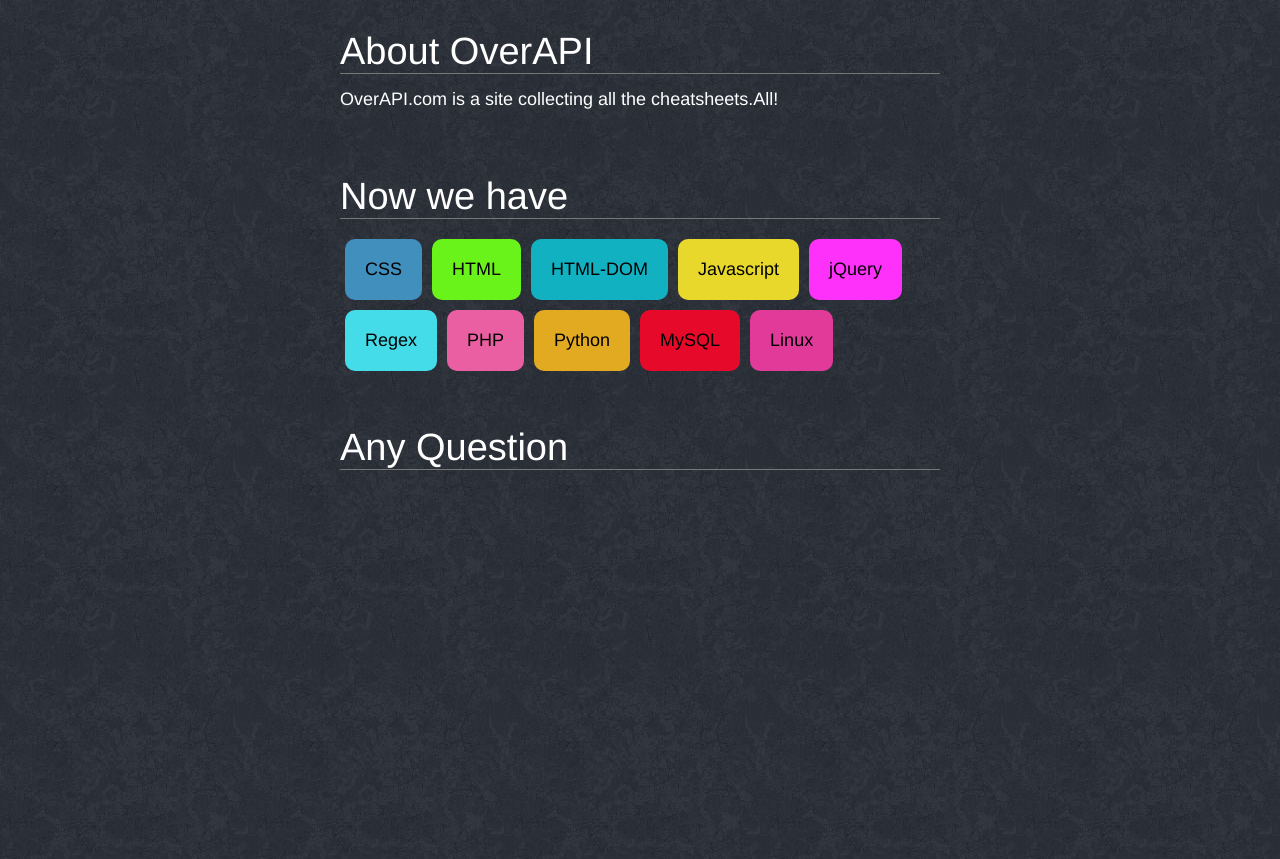
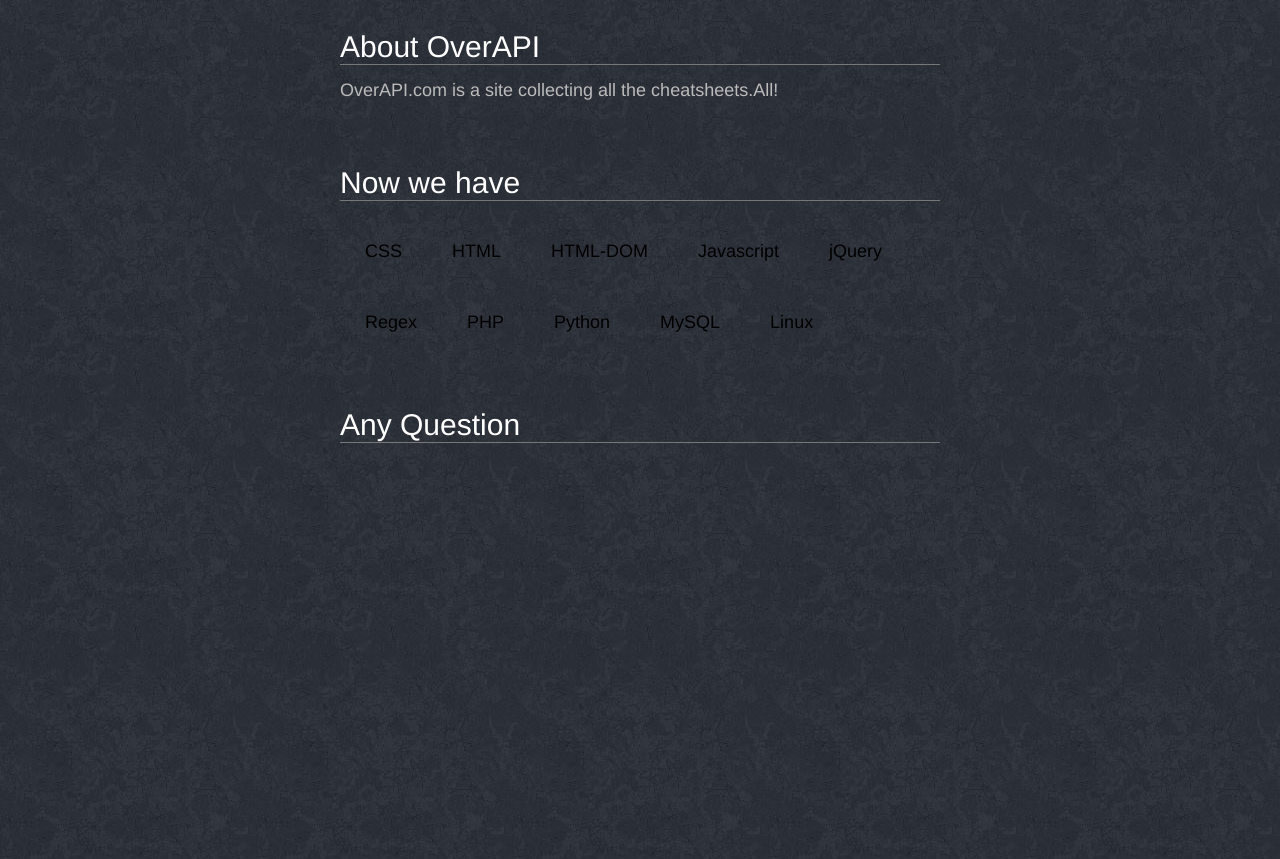
Before and after one commit to code9media/overthecs.github.io, a Jekyll site: the page index.html, which Jekyll copies as it is, in a window 1280 px wide. Shown: the top 859 px of the page. Built offline with Jekyll 4.4.1, drawn with Linux system fonts in a browser that asks for light colours; Markdown is read by kramdown in place of the engine named in the settings; comment, search, counter and statistics services are not loaded.

Commit message:
index nav style

```diff
--- a/index.html
+++ b/index.html
@@ -21,16 +21,16 @@
             </div>
             <h2 class="index-title">Now we have</h2>
             <ul class="index-content">
-                <li style="background-color:#418fbd"><a href="/css" title="CSS Cheat Sheet">CSS</a></li>
-                <li style="background-color:#6af31a"><a href="/html" title="HTML Cheat Sheet">HTML</a></li>
-                <li style="background-color:#12b1c1"><a href="/html-dom" title="HTML-DOM Cheat Sheet">HTML-DOM</a></li>
-                <li style="background-color:#e7d82b"><a href="/javascript" title="Javascript Cheat Sheet">Javascript</a></li>
-                <li style="background-color:#fe31fb"><a href="/jquery" title="jQuery Cheat Sheet">jQuery</a></li>
-                <li style="background-color:#44dce8"><a href="/regex" title="Regular Expression Cheat Sheet">Regex</a></li>
-                <li style="background-color:#ea5ea2"><a href="/php" title="PHP Cheat Sheet">PHP</a></li>
-                <li style="background-color:#e2aa20"><a href="/python" title="Python Cheat Sheet">Python</a></li>
-                <li style="background-color:#e6092a"><a href="/mysql" title="MySQL Cheat Sheet">MySQL</a></li>
-                <li style="background-color:#e23a99"><a href="/linux" title="Linux Command Line Cheat Sheet">Linux</a></li>
+                <li><a href="/css" title="CSS Cheat Sheet">CSS</a></li>
+                <li><a href="/html" title="HTML Cheat Sheet">HTML</a></li>
+                <li><a href="/html-dom" title="HTML-DOM Cheat Sheet">HTML-DOM</a></li>
+                <li><a href="/javascript" title="Javascript Cheat Sheet">Javascript</a></li>
+                <li><a href="/jquery" title="jQuery Cheat Sheet">jQuery</a></li>
+                <li><a href="/regex" title="Regular Expression Cheat Sheet">Regex</a></li>
+                <li><a href="/php" title="PHP Cheat Sheet">PHP</a></li>
+                <li><a href="/python" title="Python Cheat Sheet">Python</a></li>
+                <li><a href="/mysql" title="MySQL Cheat Sheet">MySQL</a></li>
+                <li><a href="/linux" title="Linux Command Line Cheat Sheet">Linux</a></li>
             </ul>
             <h2 class="index-title" onclick="document.getElementById('disqus_thread').style.display='block'" style="cursor:pointer;">Any Question</h2>
             <div id="disqus_thread" style="display:none"></div>
--- a/static/css/default.css
+++ b/static/css/default.css
@@ -39,12 +39,12 @@ body {background:#000 url(/static/images/background.jpg) fixed 100% 100%;font-fa
 
 .index{margin:30px auto;color:#fff;width:600px;}
 .index h1{font-size:38px;margin-bottom:35px;}
-.index-title{font-size:38px;border-bottom:1px solid #777;margin-bottom:15px;}
+.index-title{font-size:30px;border-bottom:1px solid #777;margin-bottom:15px;}
 .index-content{margin-bottom:50px;overflow:hidden;zoom:1;}
 .index-content li{float:left;margin:5px;font-size:18px;border-radius:10px;padding:20px 20px;}
 .index-content li:hover{background:#fff;}
 .index-content li a{color:#000;text-decoration:none;}
-.index-item{font-size:18px;margin-bottom:15px;}
+.index-item{font-size:18px;margin-bottom:15px;color:#bbb;}
 .index-item a{color:red}
 
 
```
